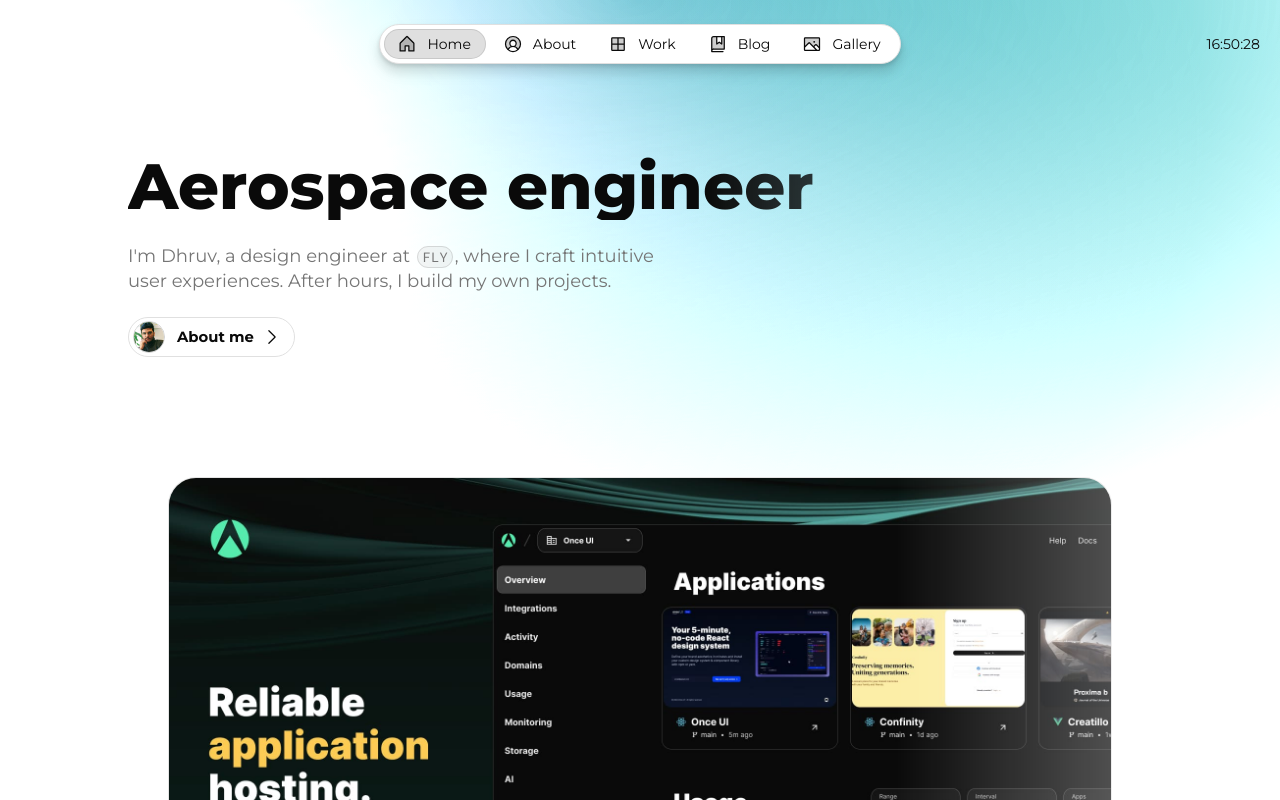
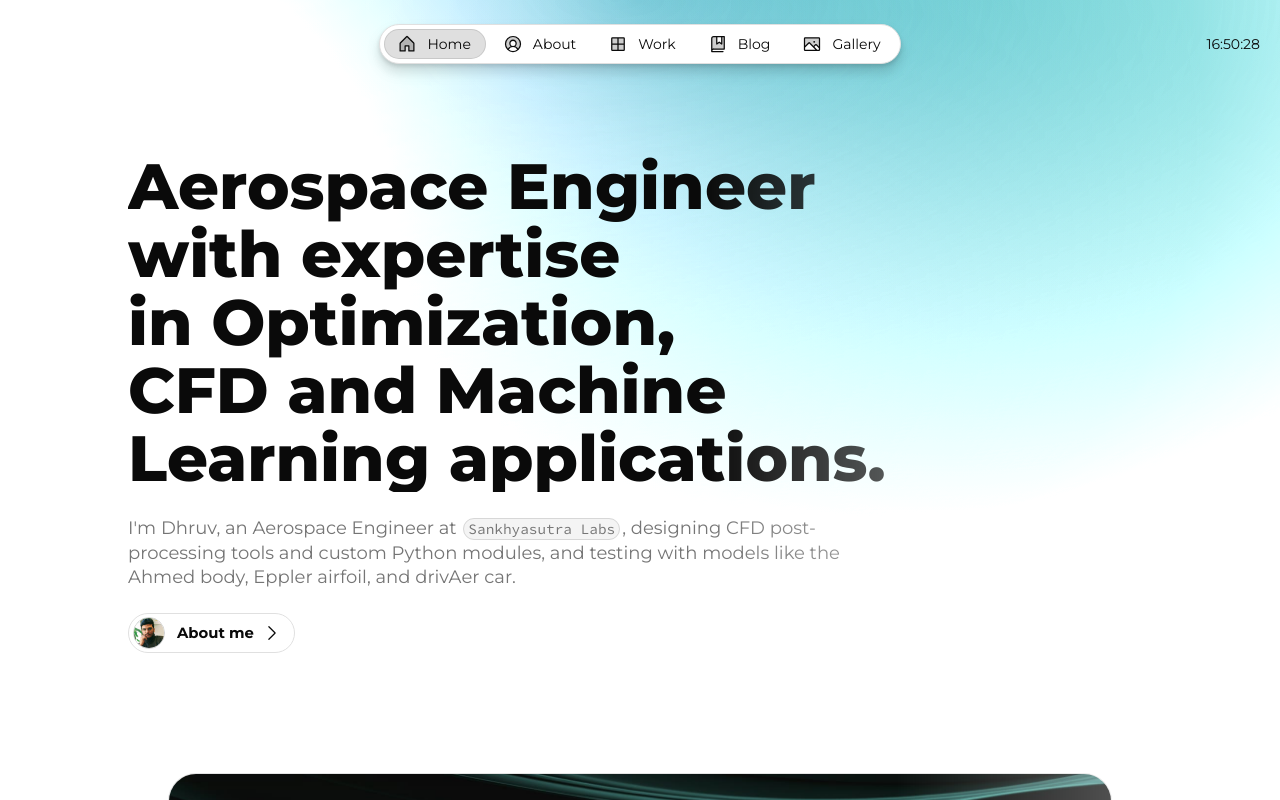
Before and after one commit to dhruvhaldar/profile, a Next.js app: page / in a window 1280 px wide. Shown: the top 800 px of the page. Built offline with nearby package versions, Linux system fonts and the light colour scheme.

Commit message:
update content.js

```diff
--- a/src/app/resources/content.js
+++ b/src/app/resources/content.js
@@ -47,8 +47,8 @@ const home = {
     label: 'Home',
     title: `${person.name}'s Portfolio`,
     description: `Portfolio website showcasing my work as a ${person.role}`,
-    headline: <>Aerospace engineer</>,
-    subline: <>I'm Dhruv, a design engineer at <InlineCode>FLY</InlineCode>, where I craft intuitive<br/> user experiences. After hours, I build my own projects.</>
+    headline: <>Aerospace Engineer with expertise in Optimization, CFD and Machine Learning applications.</>,
+    subline: <>I'm Dhruv, an Aerospace Engineer at <InlineCode>Sankhyasutra Labs</InlineCode>, designing CFD post-processing tools and custom Python modules, and testing with models like the Ahmed body, Eppler airfoil, and drivAer car.</>
 }
 
 const about = {
```
